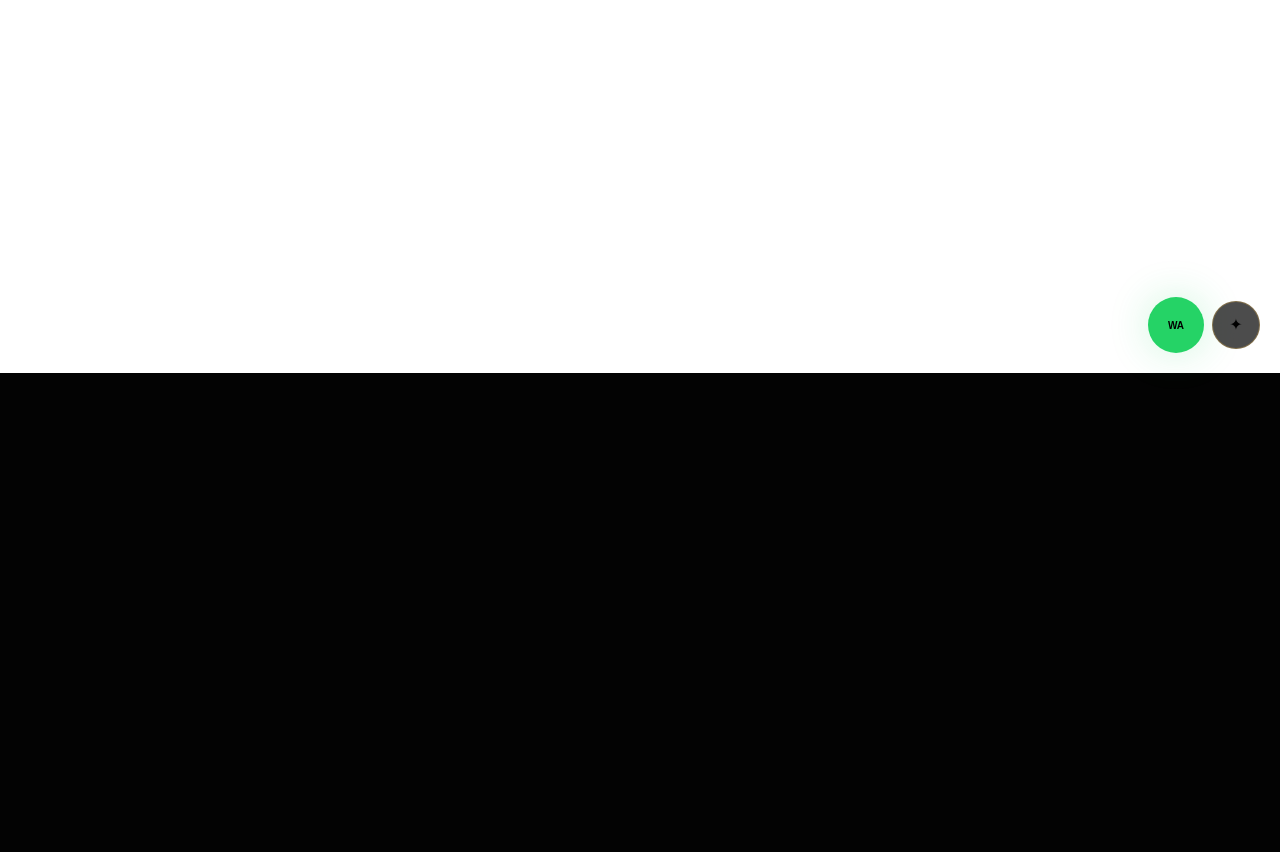
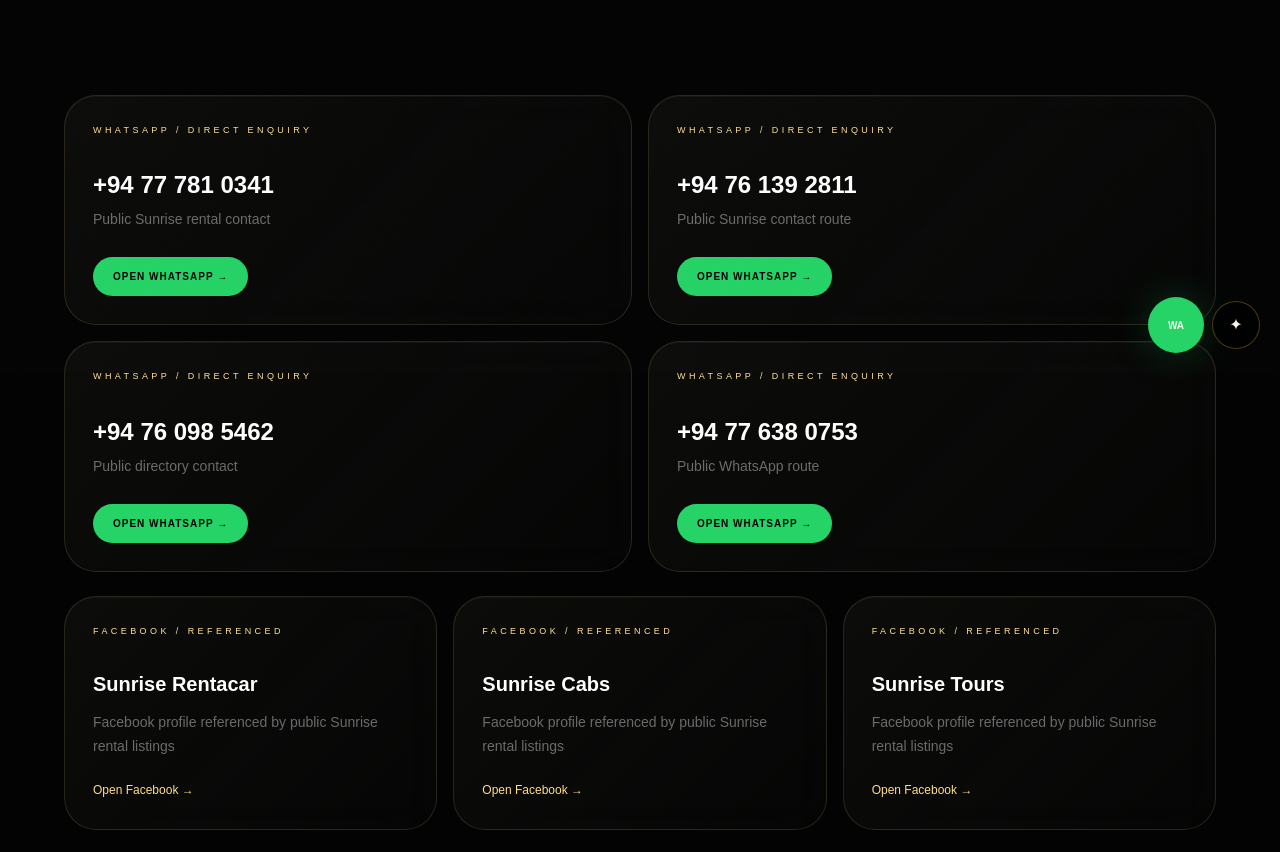
Before and after one commit to chikanhora-max/SunriseCabs, a Next.js app: page /social in a window 1280 px wide. Before the commit this address had no page. Shown: the part 427-1279 px from the top of the page. Before the commit the page ends 800 px from the top, so only its background shows below. Built offline with nearby package versions, Linux system fonts and the light colour scheme.

Commit message:
feat: add verified social and contact hub

```diff
--- /dev/null
+++ b/app/social/page.tsx
@@ -0,0 +1,34 @@
+import Link from "next/link";
+
+const whatsapp = [
+  ["+94 77 781 0341", "Public Sunrise rental contact", "94777810341"],
+  ["+94 76 139 2811", "Public Sunrise contact route", "94761392811"],
+  ["+94 76 098 5462", "Public directory contact", "94760985462"],
+  ["+94 77 638 0753", "Public WhatsApp route", "94776380753"],
+];
+
+const social = [
+  ["Sunrise Rentacar", "Facebook profile referenced by public Sunrise rental listings", "https://www.facebook.com/pages/Sunrise-rentacar"],
+  ["Sunrise Cabs", "Facebook profile referenced by public Sunrise rental listings", "https://www.facebook.com/pages/Sunrise-cabs"],
+  ["Sunrise Tours", "Facebook profile referenced by public Sunrise rental listings", "https://www.facebook.com/pages/Sunrise-tours"],
+];
+
+export default function SocialPage(){
+  return <main className="noise min-h-screen bg-[#030303] px-5 py-10 text-white md:px-12">
+    <div className="mx-auto max-w-6xl">
+      <Link href="/" className="text-xs uppercase tracking-[.25em] text-[#ffdd8a]">← SunriseCabs</Link>
+      <header className="py-20 md:py-28"><p className="eyebrow">Contact / social / WhatsApp</p><h1 className="display mt-5 text-6xl leading-[.88] md:text-8xl">Talk to <span className="sun italic">Sunrise.</span></h1><p className="mt-8 max-w-2xl text-sm leading-7 text-white/50">These are public contact routes found in Sunrise-related rental listings. Some Facebook URLs are legacy page paths; the destination may redirect or have changed, so we do not label them as verified current profiles.</p></header>
+
+      <section className="grid gap-4 md:grid-cols-2">
+        {whatsapp.map(([number,note,wa])=><a key={number} href={`https://wa.me/${wa}`} target="_blank" rel="noreferrer" className="glass card rounded-[2rem] p-7"><p className="eyebrow">WhatsApp / direct enquiry</p><h2 className="mt-8 text-2xl font-semibold">{number}</h2><p className="mt-2 text-sm text-white/40">{note}</p><span className="mt-7 inline-block rounded-full bg-[#25D366] px-5 py-3 text-[10px] font-black uppercase tracking-widest text-black">Open WhatsApp →</span></a>)}
+      </section>
+
+      <section className="mt-6 grid gap-4 md:grid-cols-3">
+        {social.map(([name,note,url])=><a key={name} href={url} target="_blank" rel="noreferrer" className="glass card rounded-[2rem] p-7"><p className="eyebrow">Facebook / referenced</p><h2 className="mt-8 text-xl font-semibold">{name}</h2><p className="mt-3 text-sm leading-6 text-white/40">{note}</p><span className="mt-6 inline-block text-xs text-[#ffdd8a]">Open Facebook →</span></a>)}
+      </section>
+
+      <section className="mt-6 rounded-[2rem] border border-[#f4b942]/20 bg-[#f4b942]/[.045] p-8 md:p-10"><p className="eyebrow">Fastest path</p><h2 className="display mt-4 text-4xl md:text-5xl">Build a quote. <span className="sun italic">Send it.</span></h2><p className="mt-5 max-w-2xl text-sm leading-7 text-white/45">Use the rental tools to prepare your vehicle, duration, route and passenger details, then send the enquiry to Sunrise through WhatsApp. The final rate, availability and terms are confirmed by Sunrise.</p><Link href="/tools" className="mt-7 inline-block rounded-full bg-[#f4b942] px-6 py-3 text-[10px] font-bold uppercase tracking-widest text-black">Open rental tools →</Link></section>
+      <footer className="mt-16 border-t border-white/10 py-10 text-xs text-white/35"><Link href="/" className="text-[#ffdd8a]">Return to showcase →</Link></footer>
+    </div>
+  </main>;
+}
```
